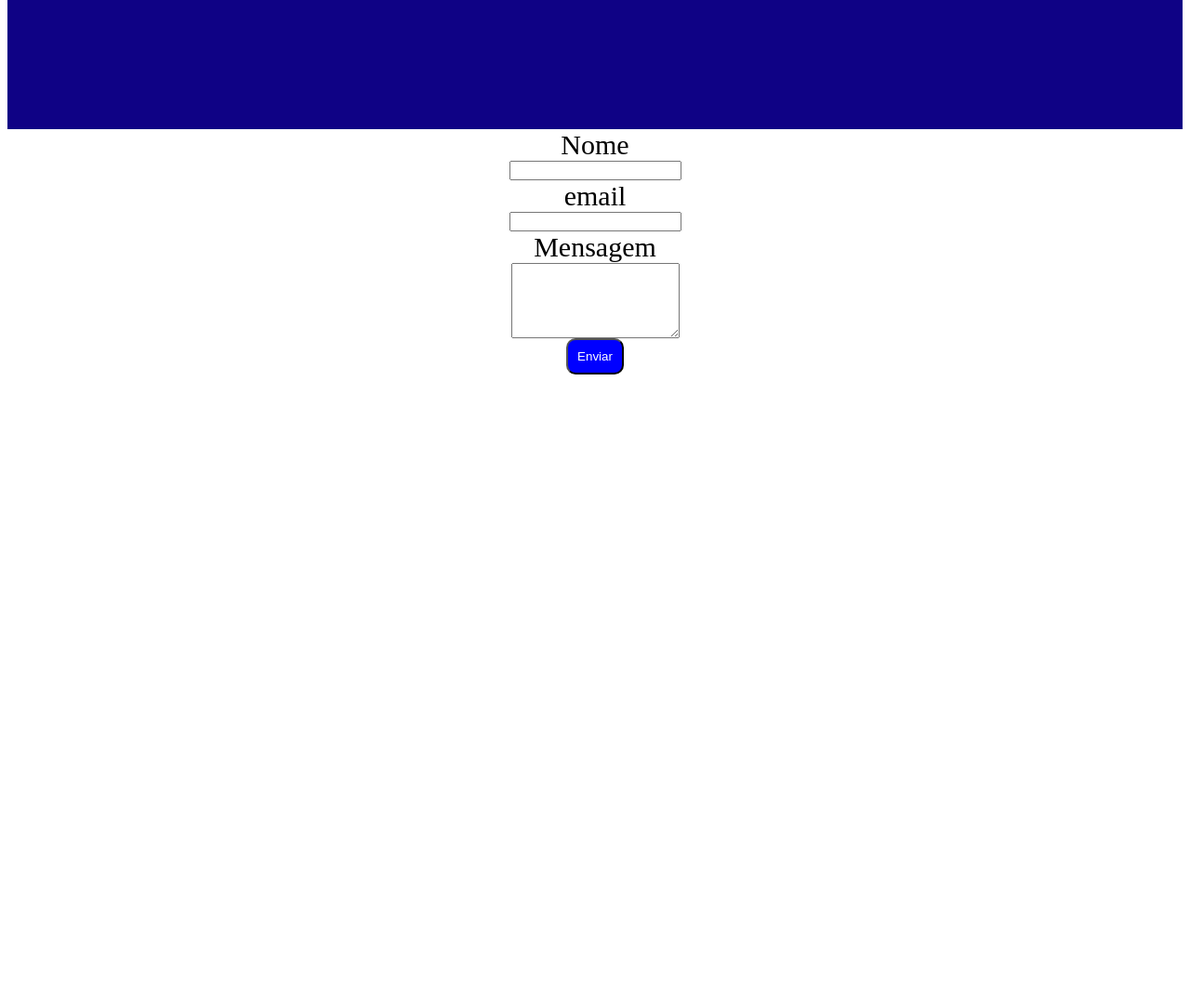
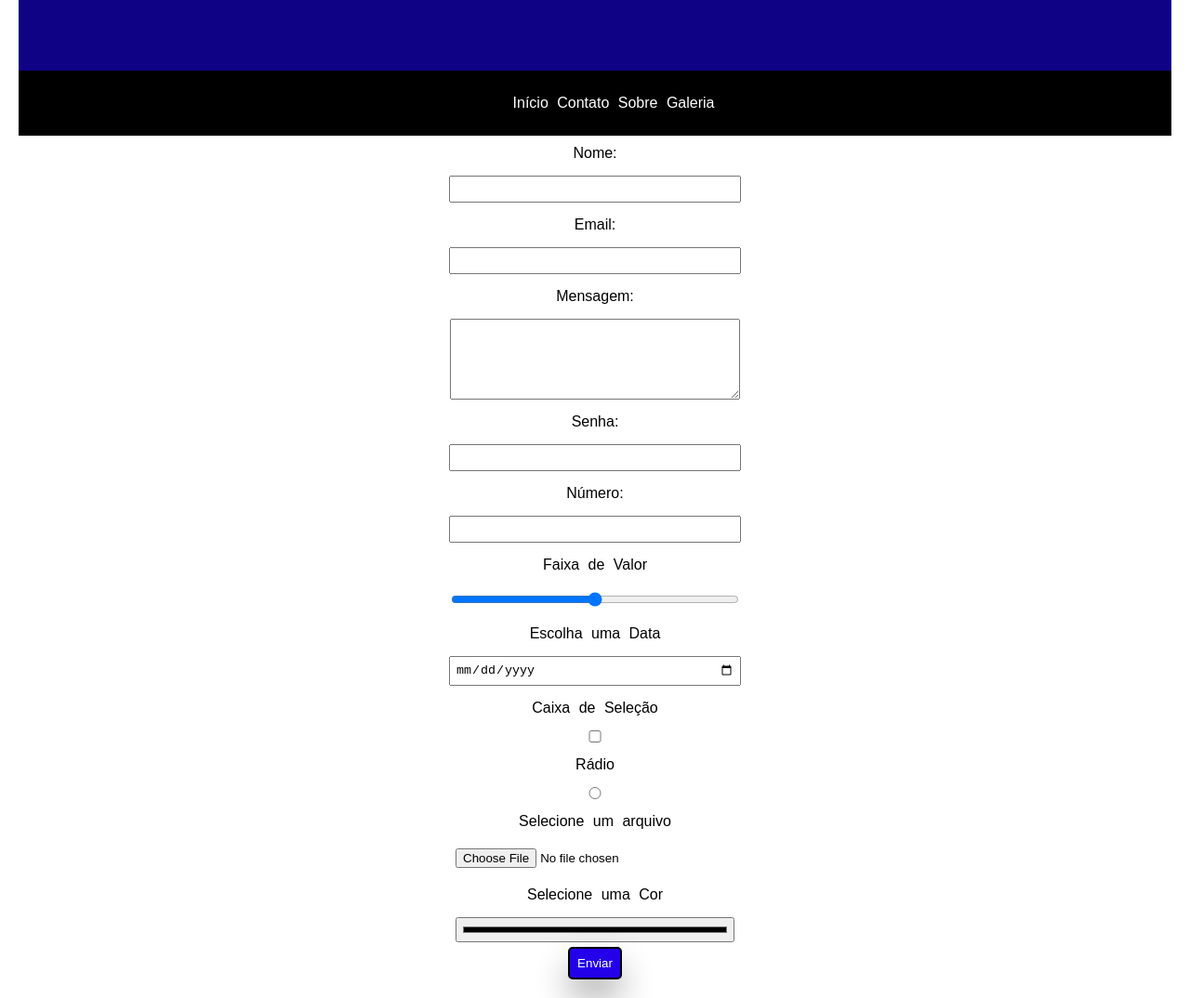
Before and after one commit to joaovitorsk07/Eron-teste, a plain HTML site: page contato.html in a window 1280 px wide. Shown: the part 267-1341 px from the top of the page at 93% size. Before the commit the page ends 800 px from the top, so only its background shows below. Drawn offline with Linux system fonts and the light colour scheme.

Commit message:
Add files via upload

```diff
--- a/contato.css
+++ b/contato.css
@@ -1,28 +1,36 @@
-body{
-background-color: white;
-color: black;
+nav {
+ border-style: none;
+
 }
+
 form{
-    font-size: 30px;
-    text-align: center;
     display: flex;
     flex-direction: column;
     align-items: center;
-    font-size: italic;
+    font-family: Arial, sans-serif;
+}
 
+label{
+    margin: 10px 0;
+}
+
+input, textarea{
+    margin: 5px 0;
+    padding: 5px;
+    width: 300px;
 }
 
 button{
-    padding: 10px;
-    background-color: blue;
-    color: white;
-    border-radius: 10px;
+padding: 8px;
+background-color: rgb(35, 0, 233);
+border: 2px solid black;
+color: white;
+font-family: Arial, sans-serif;
+cursor: grabbing;
+border-radius: 5px;
+box-shadow: 0 20px 35px rgba(0, 0, 0, 0.3);
 }
-header{
-    border: black;
-    color: white;
-background-color: rgb(15, 2, 133);
-padding: 100px;
-text-align:center;
-font-size: 40px;
+
+button:hover{
+    background-color: transparent;
 }
--- a/contato.html
+++ b/contato.html
@@ -1,27 +1,73 @@
 <!DOCTYPE html>
 <html lang="pt-br">
+
 <head>
     <meta charset="UTF-8">
     <meta http-equiv="X-UA-Compatible" content="IE=edge">
     <meta name="viewport" content="width=device-width, initial-scale=1.0">
-    <title>Contatos</title>
+    <title>Contato</title>
+    <link rel="stylesheet" href="style.css">
+    <link rel="stylesheet" href="contato.css">
 </head>
+
 <body>
- <link rel="stylesheet" href="contato.css">
- <header>
-    <h1>Contatos</h1>
- </header>
+    <header>
+        <h1>
+            Contato
+        </h1>
+    </header>
+
+    <nav>
+        <ul>
+            <a href="index.html">Início</a>
+            <a href="contato.html">Contato</a>
+            <a href="sobre.html">Sobre</a>
+            <a href="galeria.html">Galeria</a>
+        </ul>
+    </nav>
+
     <form>
-        <label for="name">Nome</label>
+        <label for="name">Nome: </label>
         <input type="text" id="name" name="name" required>
 
-        <label for="email">email</label>
+        <label for="email">Email: </label>
         <input type="email" name="email" id="email" required>
 
-      <label for="message">Mensagem</label>
-      <textarea name="message" id="message" rows="5"></textarea>
+        <label for="message">Mensagem: </label>
+        <textarea name="message" id="message" rows="5"></textarea>
 
-      <button type="submit">Enviar</button>
+        <label for="senha">Senha: </label>
+        <input type="password" name="senha" id="senha">
+
+        <label for="numero">Número: </label>
+        <input type="number" name="numero" id="numero" pattern="[0 9]*">
+
+        <label for="faixa_valor">Faixa de Valor </label>
+        <input type="range" name="faixa_valor" id="faixa_valor">
+
+        <label for="data">Escolha uma Data</label>
+        <input type="date" name="data" id="data">
+
+        <label for="caixa_selecao">Caixa de Seleção </label>
+        <input type="checkbox" name="caixa_selecao" id="caixa_selecao">
+
+        <label for="selecao">Rádio </label>
+        <input type="radio" name="selecao" id="selecao">
+
+        <label for="arquivo">Selecione um arquivo </label>
+        <input type="file" name="arquivo" id="arquivo">
+
+        <label for="cor">Selecione uma Cor</label>
+        <input type="color" name="cor" id="cor">
+
+        <button type="submit" onclick="mostraMensagem()">Enviar</button>
     </form>
+
+    <script>
+        function mostraMensagem(){
+        alert("Formulário enviado");
+        }
+    </script>
 </body>
+
 </html>
```
Also changed, not shown: cursos.html (added).
